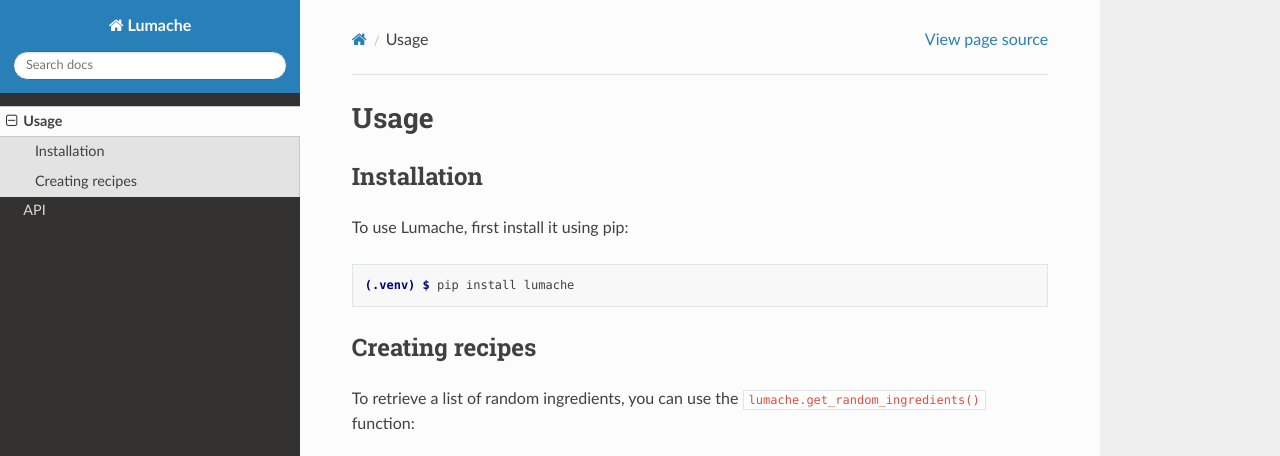
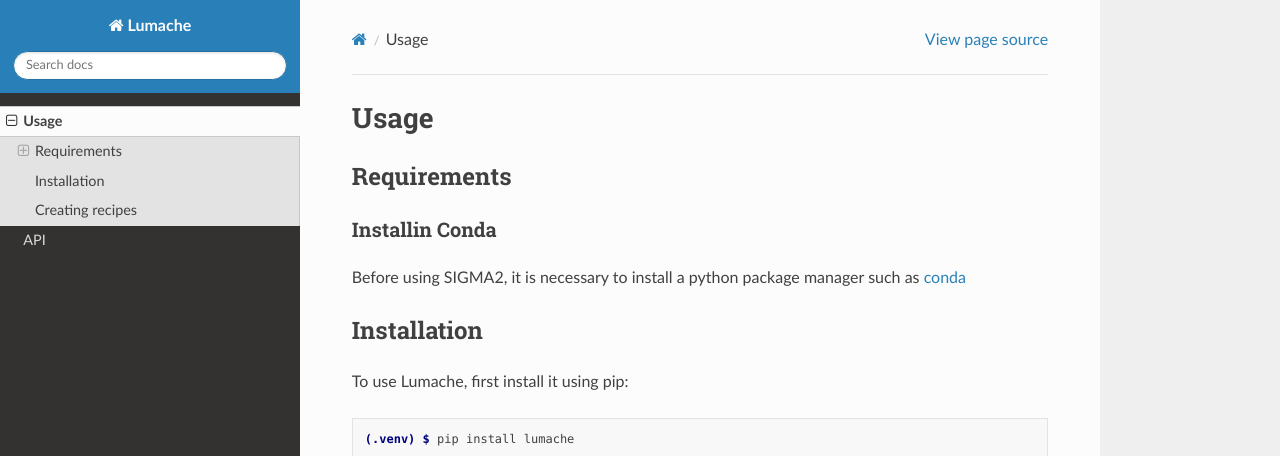
Before and after one commit to t-ginnis/SIGMA_docs, a Sphinx documentation site: the page built from docs/source/usage.rst, in a window 1280 px wide and 1249 px high, cut to the strip 0-456 px from the top of the window. Built offline with Sphinx 7.4.7 and the Read the Docs theme 3.1.0, drawn with Linux system fonts in a browser that asks for light colours.

Commit message:
Update usage.rst

```diff
--- a/docs/source/usage.rst
+++ b/docs/source/usage.rst
@@ -1,5 +1,17 @@
 Usage
 =====
+
+.. _requirements:
+
+Requirements
+------------
+
+Installin Conda
+^^^^^^^^^^^^^^^
+Before using SIGMA2, it is necessary to install a python package manager such as `conda <https://www.anaconda.com/docs/main>`_
+
+
+
 
 .. _installation:
 
```
